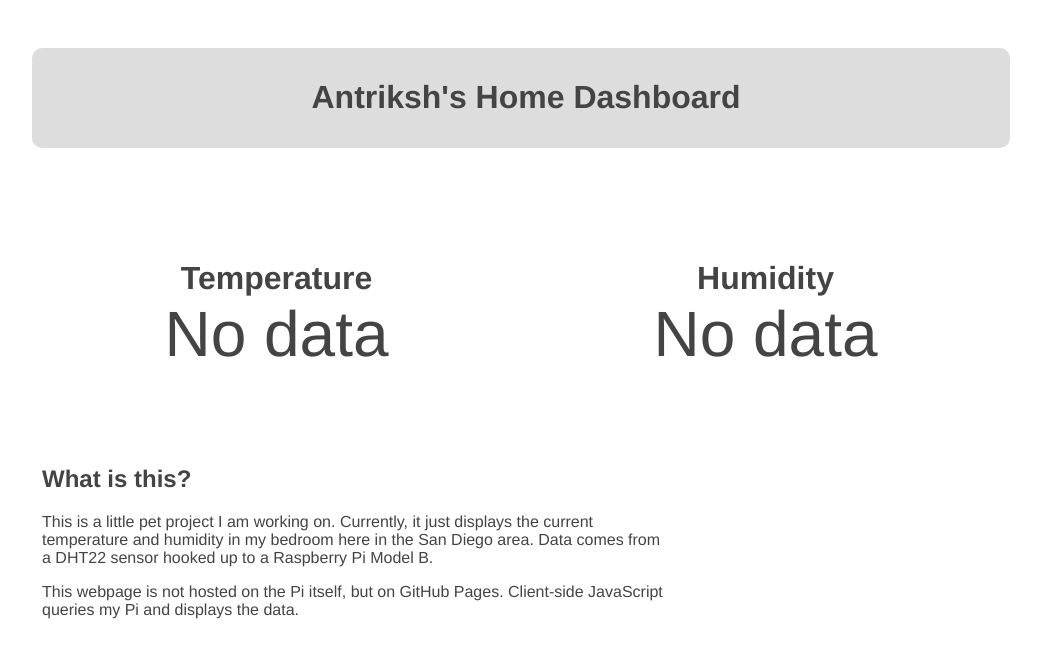
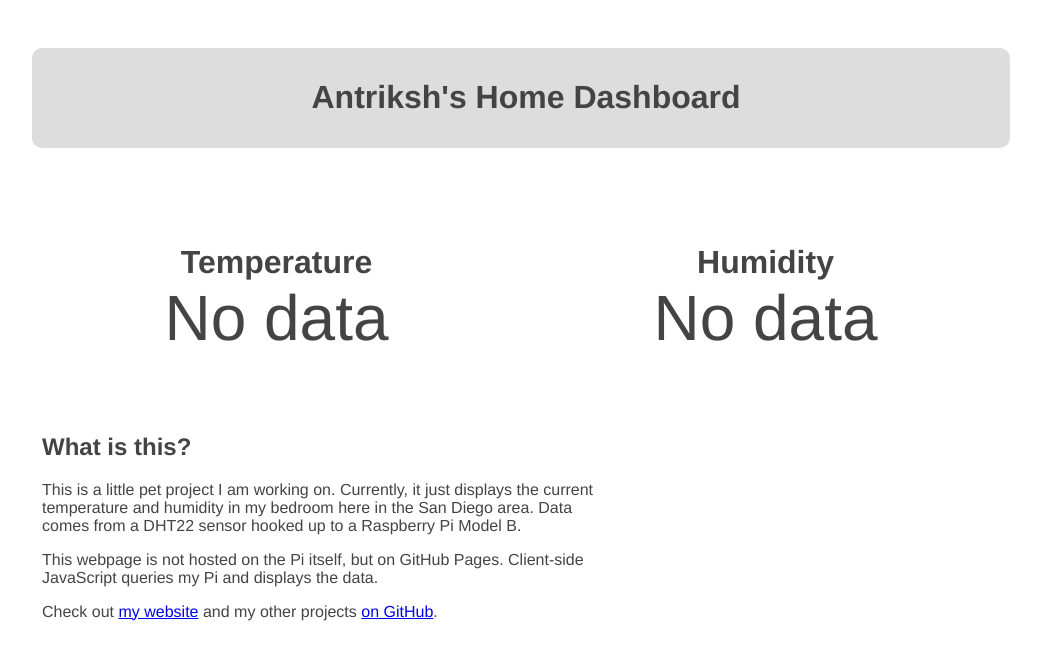
Before and after one commit to Antrikshy/antrikshy-dashboard, a plain HTML site: page index.html in a window 1280 px wide. Shown: the whole page, without its empty margins (119-1160 px from the left). Drawn offline with Linux system fonts and the light colour scheme; no server answers.

Commit message:
Minor responsive enhancements

```diff
--- a/data.js
+++ b/data.js
@@ -7,6 +7,6 @@ $(document).ready(function() {
 });
 
 function displayTempHumd(temp, humd) {
-    $("#temp-value").text(temp + " C");
+    $("#temp-value").text(temp.toFixed(1) + " C");
     $("#humd-value").text(humd + "%");
 }
--- a/index.html
+++ b/index.html
@@ -23,7 +23,7 @@
             <span class="data-label">Humidity</span><br/>
             <span class="data-value" id="humd-value">No data</span>
         </div>
-        <div class="unit two-thirds">
+        <div class="unit golden-large">
             <h2>What is this?</h2>
             <p>This is a little pet project I am working on. Currently,
             it just displays the current temperature and humidity in my
@@ -32,6 +32,9 @@
             <p>This webpage is not hosted on the Pi itself, but on GitHub
             Pages. Client-side JavaScript queries my Pi and displays the
             data.</p>
+            <p>Check out <a href="http://antrikshy.com">my website</a>
+            and my other projects <a href="http://github.com/Antrikshy">
+            on GitHub</a>.</p>
         </div>
     </div>
 </body>
--- a/styles.css
+++ b/styles.css
@@ -11,10 +11,6 @@ body {
     background-color: #DDDDDD;
 }
 
-.data-box {
-    padding: 4rem !important;
-}
-
 .data-box .data-label {
     font-size: 2rem;
     font-weight: bold;
@@ -23,3 +19,9 @@ body {
 .data-box .data-value {
     font-size: 4rem;
 }
+
+@media (min-width: 600px) {
+    .data-box {
+        padding: 3rem !important;
+    }
+}
```
